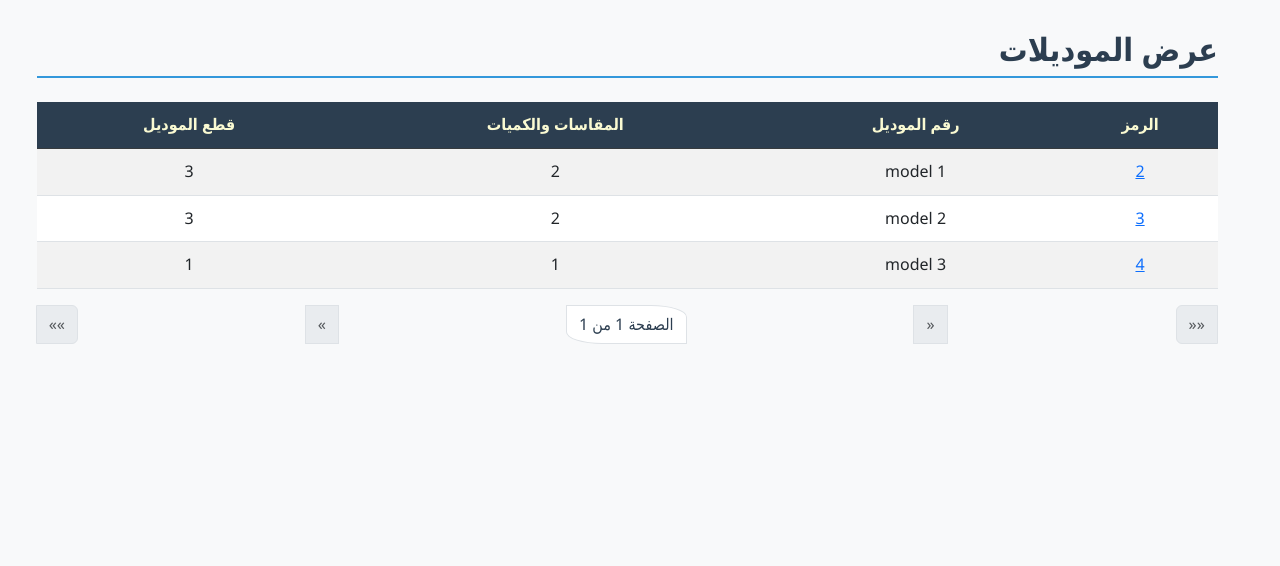
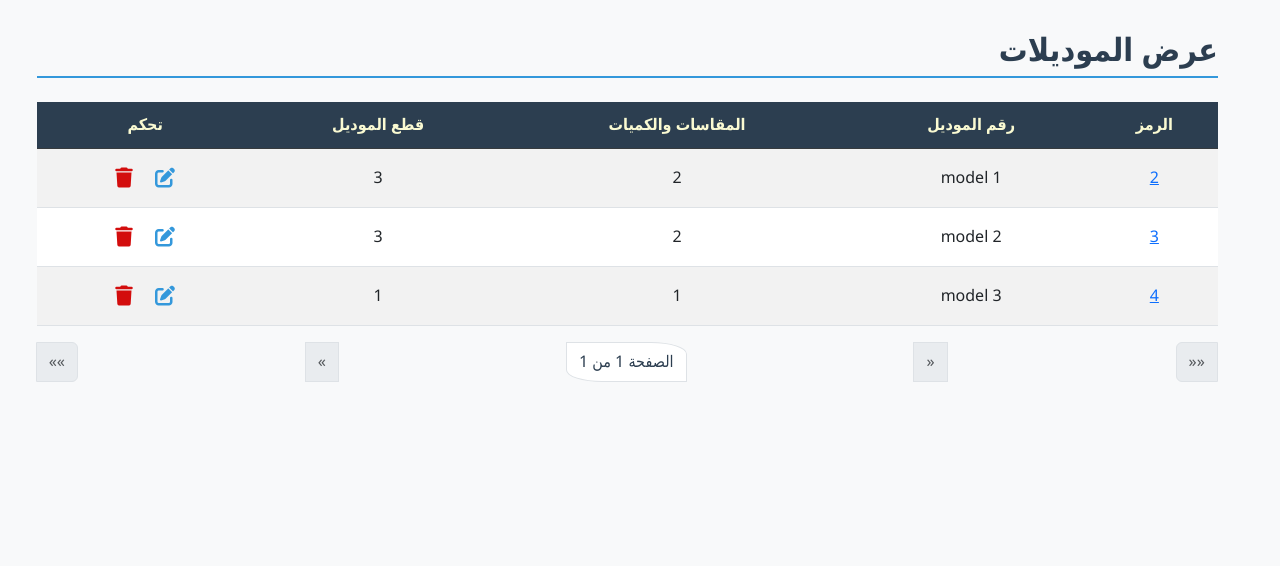
Before and after one commit to mego354/Honest, a Django app: page / in a window 1280 px wide. Shown: the part 74-640 px from the top of the page. Run offline with Django 5.2, Linux system fonts and the light colour scheme; data comes from the database, SQL or seed files in the repository.

Commit message:
add delete icon in list view

```diff
--- a/cloth/templates/cloth/layout.html
+++ b/cloth/templates/cloth/layout.html
@@ -9,7 +9,7 @@
     <!-- Bootstrap CSS -->
     <link href="https://cdn.jsdelivr.net/npm/bootstrap@5.3.0/dist/css/bootstrap.min.css" rel="stylesheet">
     <!-- Font Awesome -->
-    <link href="https://cdnjs.cloudflare.com/ajax/libs/font-awesome/6.0.0/css/all.min.css" rel="stylesheet">
+    <link rel="stylesheet" href="https://cdnjs.cloudflare.com/ajax/libs/font-awesome/6.7.1/css/all.min.css" />
     <!-- Custom CSS -->
     <link rel="stylesheet" href={% static "cloth/stylexx.css" %}>
 </head>
--- a/production/templates/production/list_model.html
+++ b/production/templates/production/list_model.html
@@ -20,6 +20,7 @@
                     <th>رقم الموديل</th>
                     <th>المقاسات والكميات</th>
                     <th>قطع الموديل</th>
+                    <th>تحكم</th>
                 </tr>
             </thead>
             <tbody>
@@ -31,6 +32,14 @@
                     <td>{{ model.model_number }}</td>
                     <td>{{ model.size_amounts.count }}</td>
                     <td>{{ model.pieces.count|divide:model.size_amounts.count }}</td>
+                    <td>
+                        <a class="px-2 btn" href="#">
+                            <i class="fa-solid fa-pen-to-square fa-lg" style="color: #3498db;"></i>
+                        </a>
+                        <a class="px-2 btn" href="{% url 'model_delete_view' model.id %}">
+                            <i class="fa-solid fa-trash fa-lg" style="color: #d30d0d;"></i></a>
+                        </a>
+                    </td>
                 </tr>
                 {% endfor %}
             </tbody>
```
